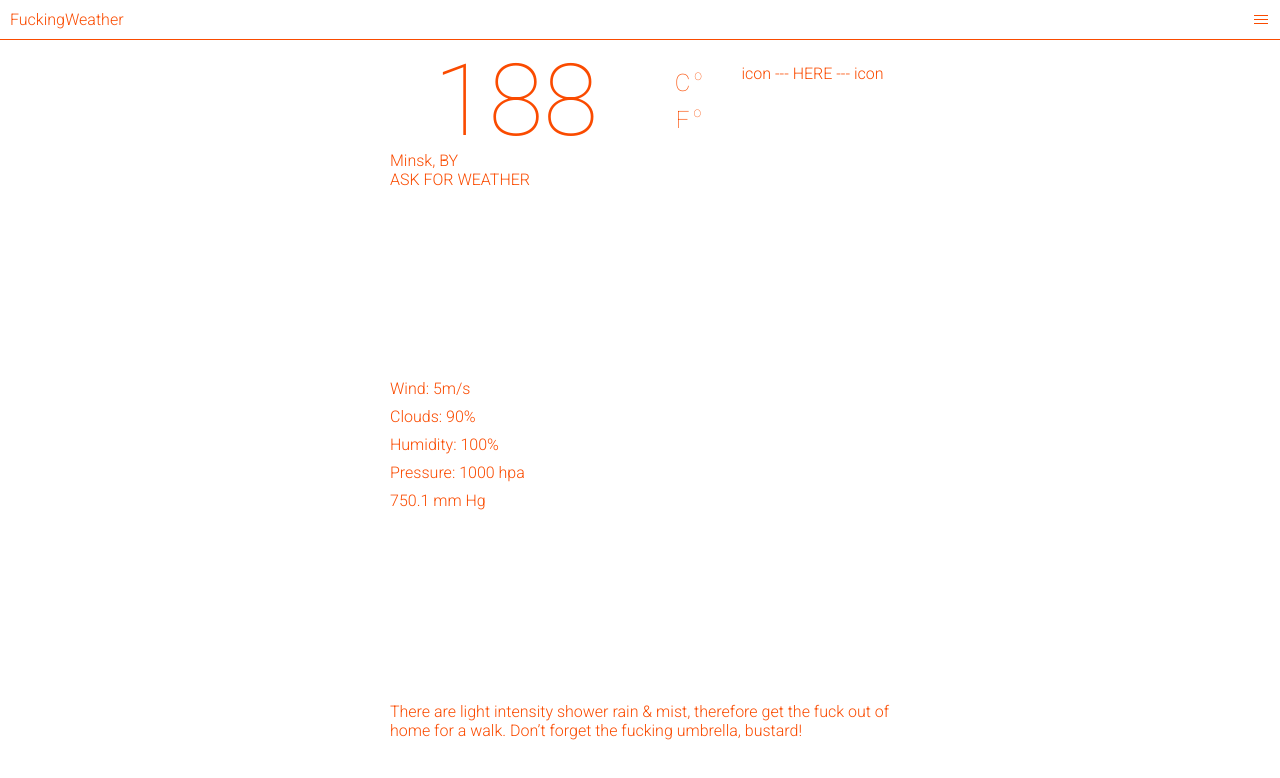
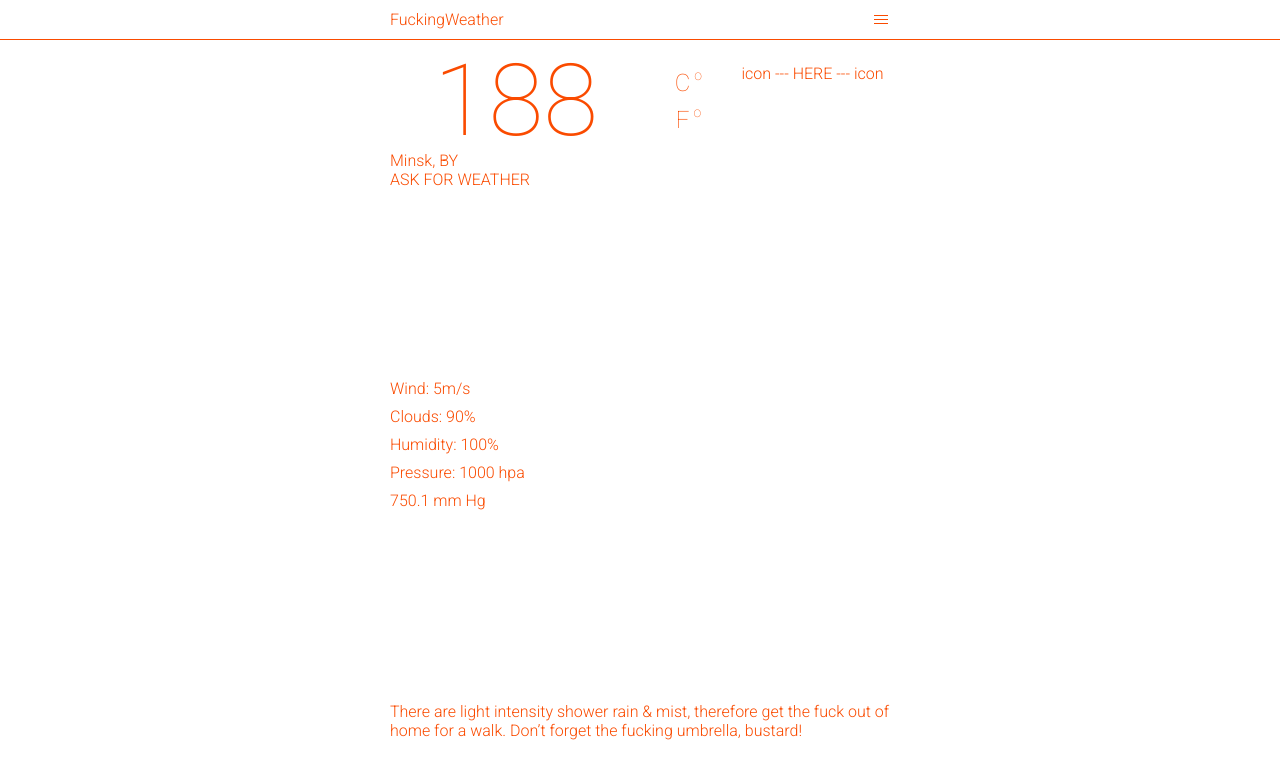
Before and after one commit to Zdobnov/fucking-weather, a React app: page / in a window 1280 px wide. Built offline with nearby package versions, Linux system fonts and the light colour scheme.

Commit message:
header width fixed

```diff
--- a/src/app/components/header.js
+++ b/src/app/components/header.js
@@ -25,6 +25,7 @@ export default class Header extends Component {
           'app-header--opened': this.state.opened
         })}
         >
+        <div className="app-header__wrapper">
           <h1 className="app-header__title">FuckingWeather</h1>
           <div
             className="app-header__button"
@@ -32,6 +33,7 @@ export default class Header extends Component {
             >
             <span/>
           </div>
+        </div>
       </header>
     );
   }
--- a/src/app/components/header.scss
+++ b/src/app/components/header.scss
@@ -8,8 +8,15 @@
   background: transparentize($color-white, .05);
   z-index: 1;
   transition: all .3s ease;
-  @include flexbox();
-  @include justify-content(space-between);
+
+  &__wrapper {
+    height: 100%;
+    width: 100%;
+    max-width: $max-app-width;
+    margin: 0 auto;
+    @include flexbox();
+    @include justify-content(space-between);
+  }
 
   &__title {
     padding: 0 10px;
```
Lines whose indentation alone changed are shown as unchanged.
